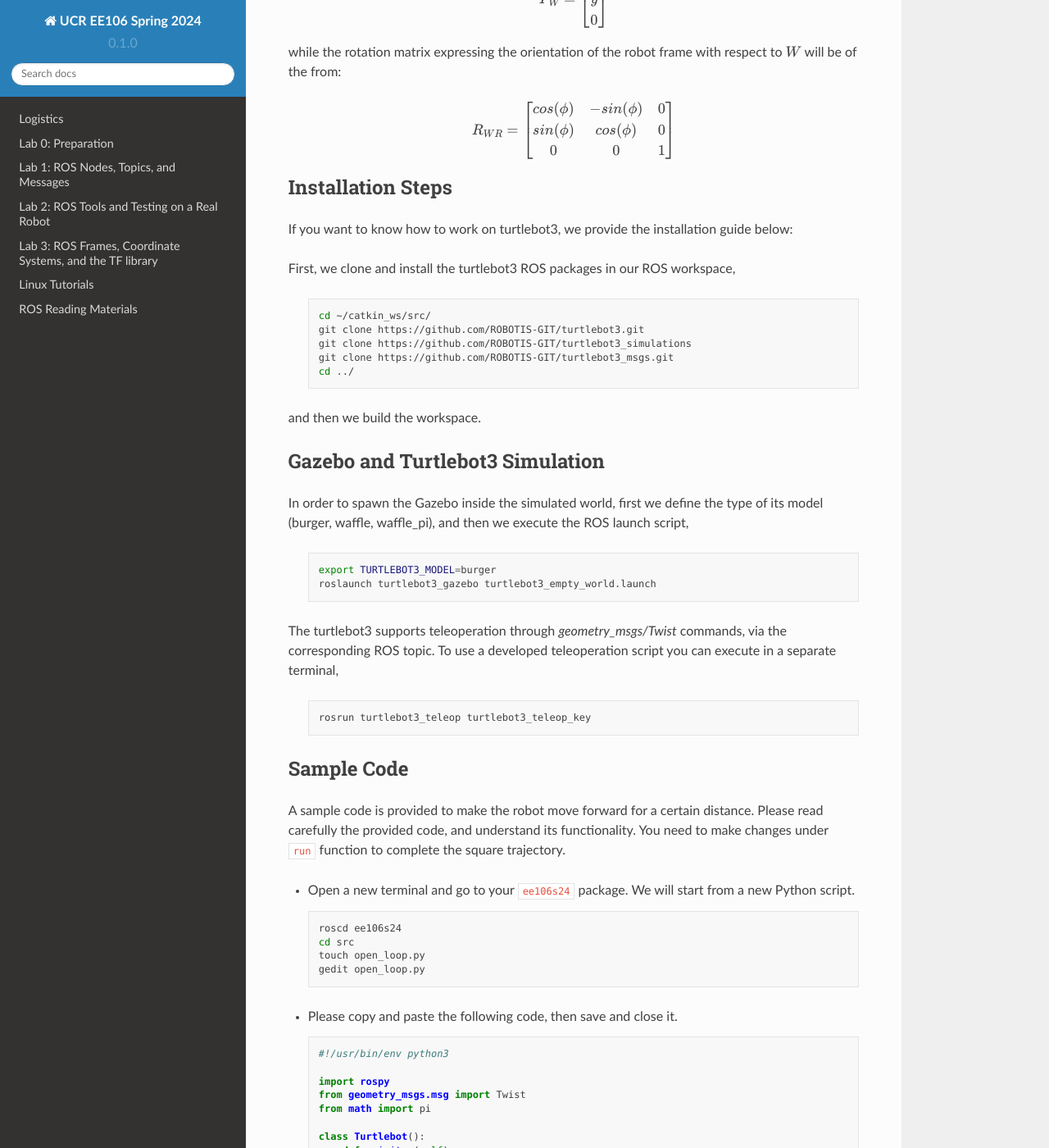
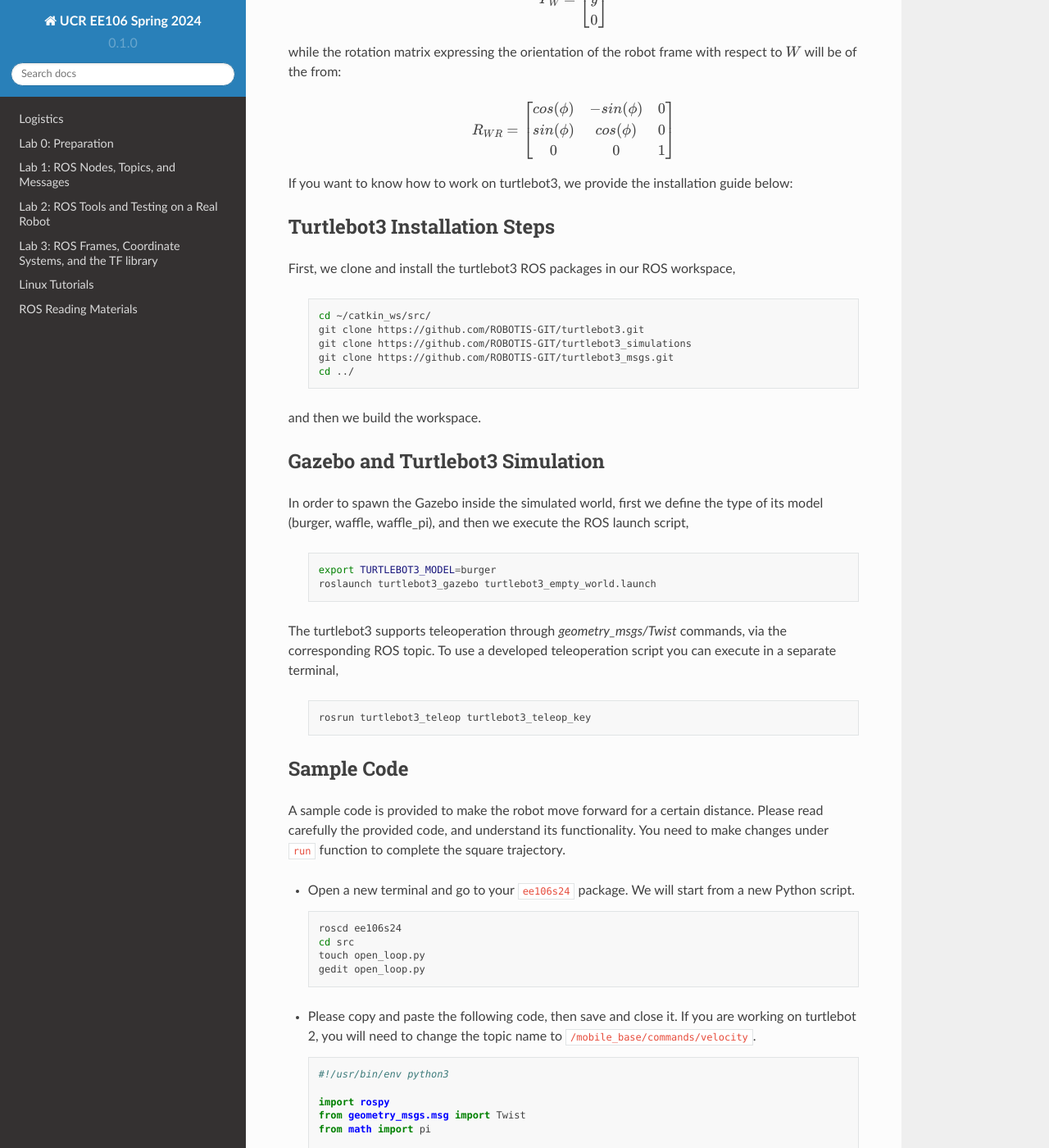
Before and after one commit to taektay/ee106, a Sphinx documentation site: the page built from docs/source/lab4.rst, in a window 1280 px wide and 1400 px high, scrolled down 1338 px. Shown: the whole window at 82% size. Built offline with Sphinx 7.4.7 and the Read the Docs theme 2.0.0, drawn with Linux system fonts in a browser that asks for light colours.

Commit message:
Update lab4.rst

```diff
--- a/docs/source/lab4.rst
+++ b/docs/source/lab4.rst
@@ -69,10 +69,10 @@ with respect to :math:`W` will be of the from:
   0 & 0 & 1
   \end{bmatrix}
 
-Installation Steps
+If you want to know how to work on turtlebot3, we provide the installation guide below:
+
+Turtlebot3 Installation Steps
 ----------------
-
-If you want to know how to work on turtlebot3, we provide the installation guide below:
 
 First, we clone and install the turtlebot3 ROS packages in our ROS workspace,
 
@@ -119,7 +119,7 @@ You need to make changes under ``run`` function to complete the square trajector
     touch open_loop.py
     gedit open_loop.py
 
-- Please copy and paste the following code, then save and close it.
+- Please copy and paste the following code, then save and close it. If you are working on turtlebot 2, you will need to change the topic name to ``/mobile_base/commands/velocity``.
 
   .. code-block:: python
 
```
